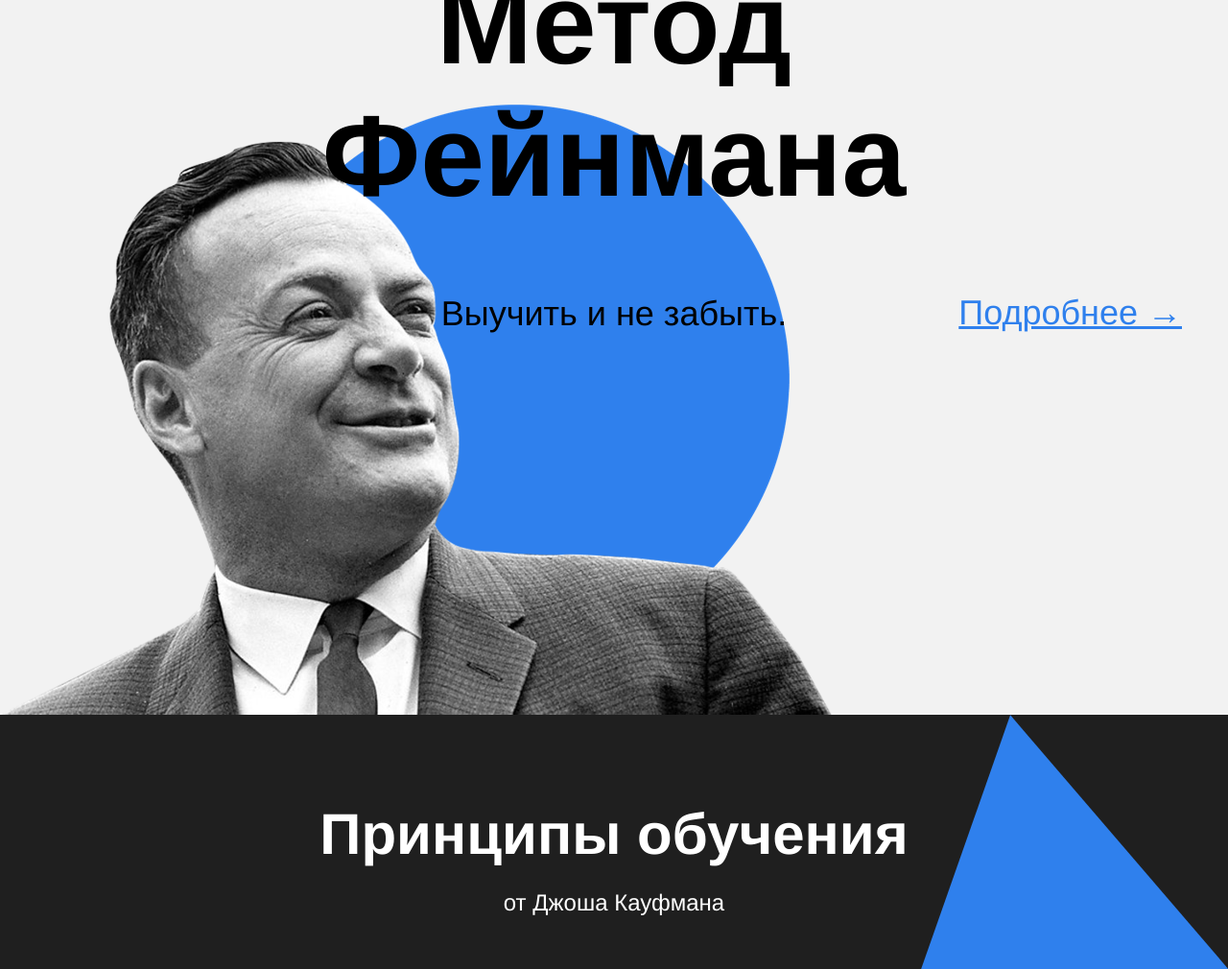
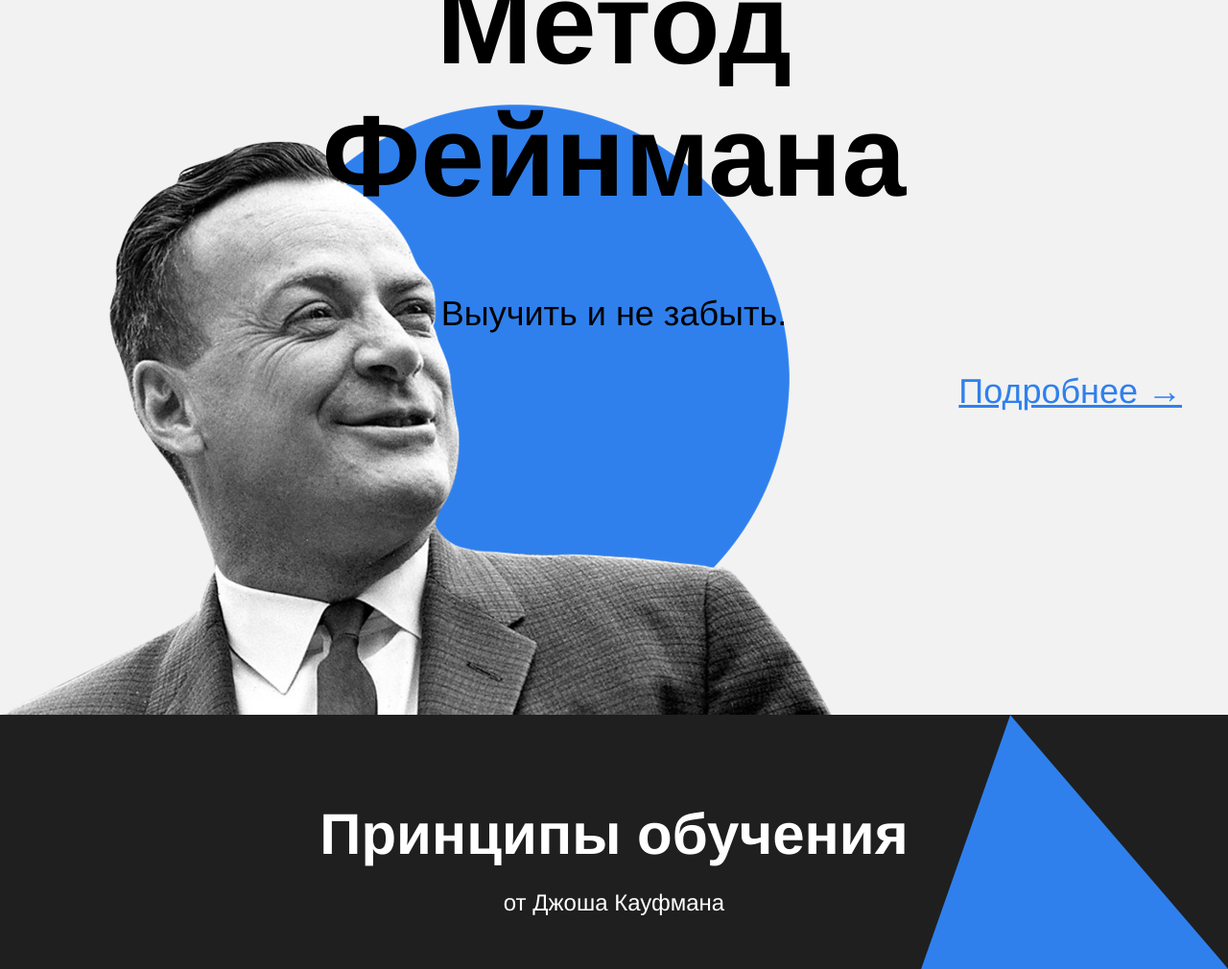
Before and after one commit to valentinshinkarenko/how-to-learn, a plain HTML site: page index.html in a window 1280 px wide. Shown: the part 2280-3290 px from the top of the page at 96% size. Drawn offline with Linux system fonts and the light colour scheme.

Commit message:
Поправлена работа одной ссылки

```diff
--- a/styles/style.css
+++ b/styles/style.css
@@ -220,7 +220,7 @@
   font-weight: normal; /*начертание шрифта*/
   color: #2f80ed;
   position: absolute;
-  top: 50%; /* чтобы ссылка оставалась на середине страницы*/
+  height: 50%;
   right: 48px;
 }
 
```
